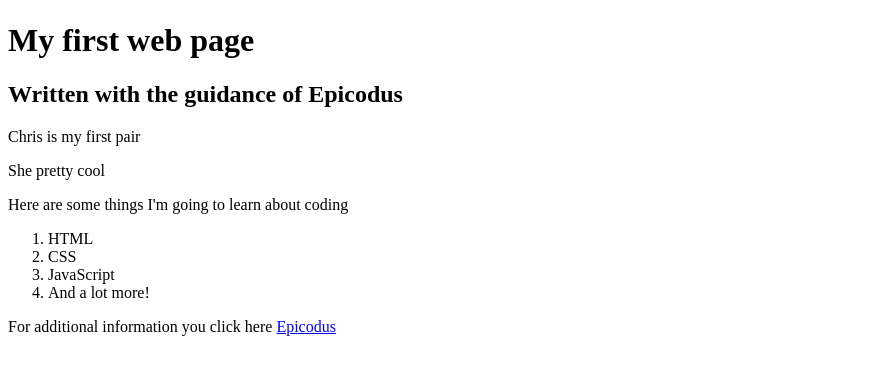
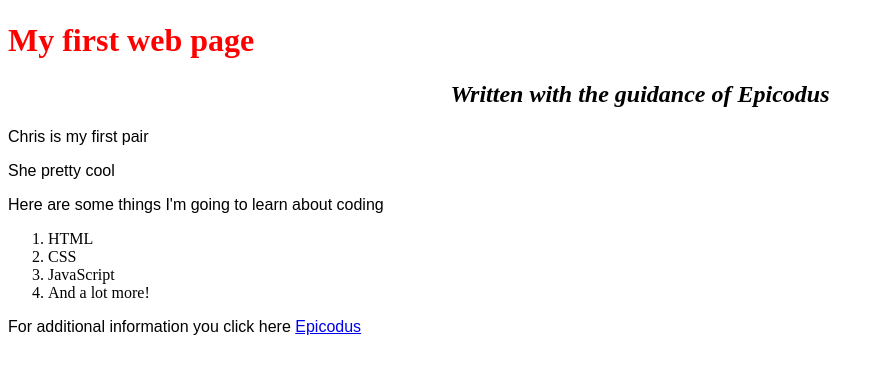
Before and after one commit to angelor88/my-first-web-page, a plain HTML site: page my-first-webpage.html in a window 1280 px wide. Shown: the part 311-686 px from the top of the page, without its empty margins (0-884 px from the left). Drawn offline with Linux system fonts and the light colour scheme.

Commit message:
add CSS style

```diff
--- /dev/null
+++ b/css/styles.css
@@ -0,0 +1,17 @@
+h1{
+  color: red;
+}
+
+h2{
+  font-style: italic;
+  text-align: center;
+}
+
+p{
+  font-family: sans-serif;
+}
+
+ul{
+  font-size: 20px;
+  line-height: 30px;
+}
--- a/my-first-webpage.html
+++ b/my-first-webpage.html
@@ -1,12 +1,13 @@
 <!DOCTYPE html>
 <html>
   <head>
+    <link href="css/styles.css" rel="stylesheet" type="text/css">
     <title>Web page #1</title>
   </head>
   <body>
     <img src="https://course_report_production.s3.amazonaws.com/rich/rich_files/rich_files/1880/s300/epicodus-ico.png" alt="Epicodus image">
-    <h1>My first web page</h1>
-    <h2>Written with the guidance of Epicodus</h2>
+    <h1><strong>My first web page</strong></h1>
+    <h2>Written with the guidance of <em>Epicodus</em></h2>
 
     <p>Chris is my first pair</p>
     <p>She pretty cool</p>
@@ -18,7 +19,6 @@
       <li>JavaScript</li>
       <li>And a lot more!</li>
     </ol>
-    <p>For additional information you click here <a href="https://www.epicodus.com/">Epicodus</a>
-    </p>
+    <p>For additional information you click here <a href="https://www.epicodus.com/">Epicodus</a></p>
   </body>
 </html>
```
